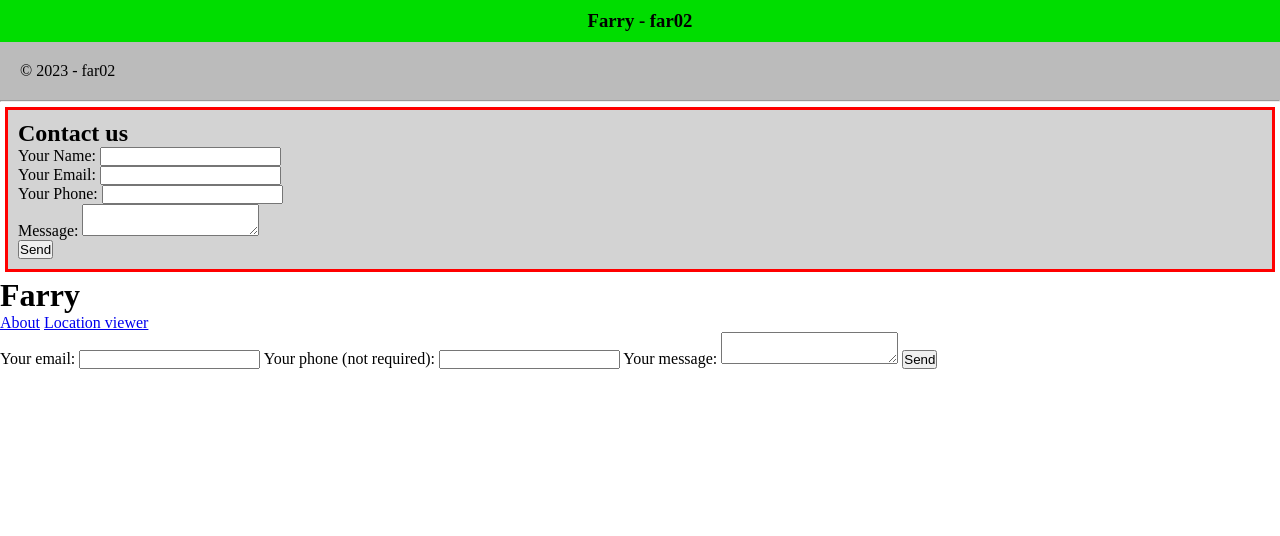
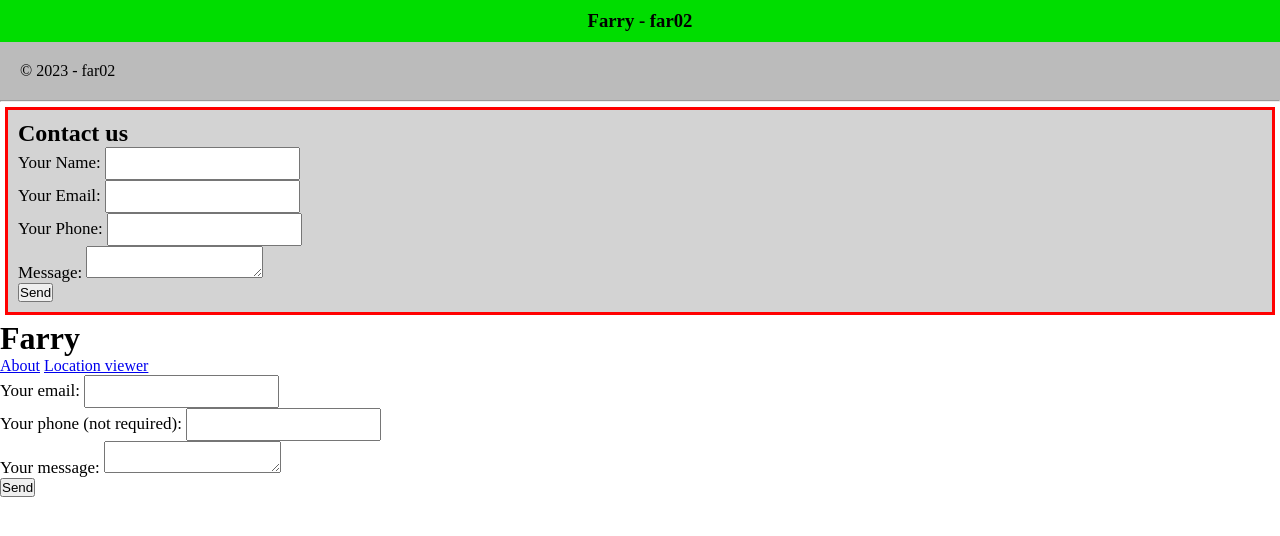
Before and after one commit to far02/far, a plain HTML site: page index.html in a window 1280 px wide. Drawn offline with Linux system fonts and the light colour scheme.

Commit message:
Update index.html

```diff
--- a/index.html
+++ b/index.html
@@ -21,6 +21,15 @@
                 margin: 5px;
                 background: lightGrey;
             }
+            label {
+                display: block;
+                font-size: 17px;
+            }
+            input {
+                padding: 7px;
+            }
+
+
 
             footer {
                 background: #bbb;
```
